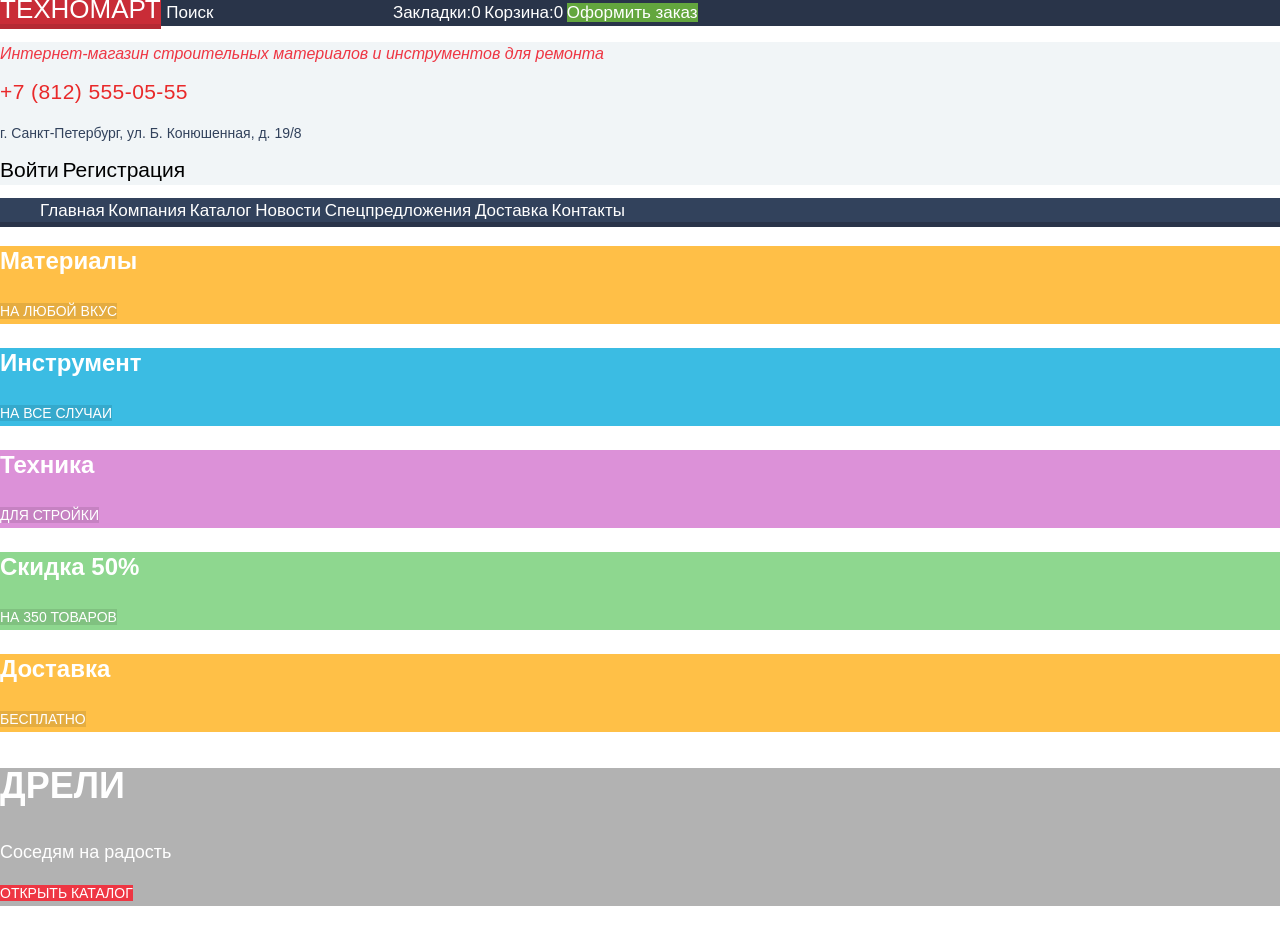
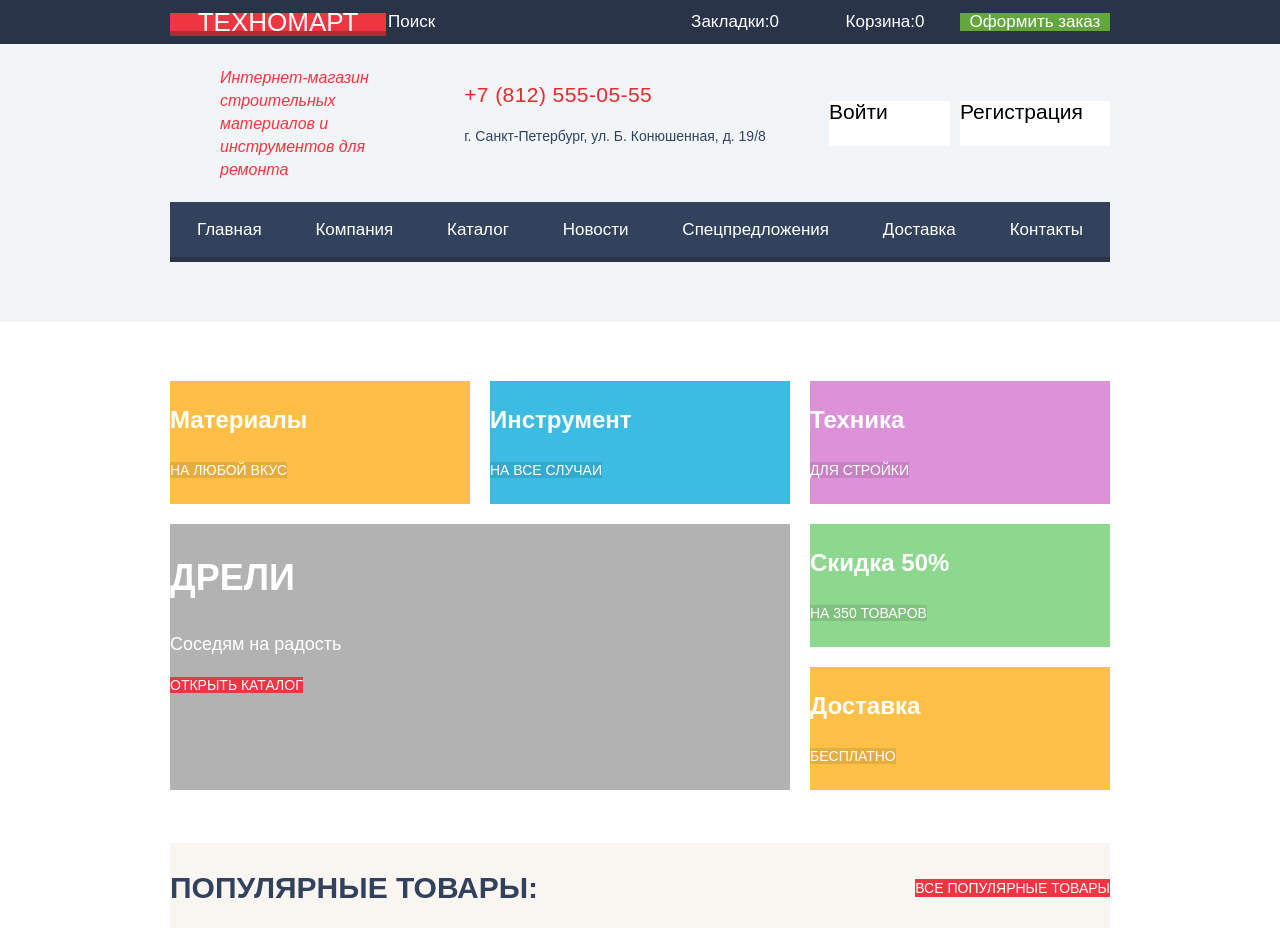
Before and after one commit to RewinKant/1040203-technomart-26, a plain HTML site: page index.html in a window 1280 px wide. Shown: the top 928 px of the page. Drawn offline with Linux system fonts and the light colour scheme; a web font is replaced by a local one.

Commit message:
Проба

```diff
--- a/css/style.css
+++ b/css/style.css
@@ -98,23 +98,45 @@ body {
 .button:active {
   background-color: #ba2732;
 }
+.container {
+  width: 940px;
+  margin: 0 auto;
+}
 /* Header */
+.main-header {
+  display: flex;
+  flex-direction: column;
+  align-items: center;
+  min-height: 200px;
+}
 .login li, .pre-end li {
   list-style-type: none;
   display: inline;
 }
-
+.top-header-wrapper {
+  width: 100%;
+  background-color: #293449;
+}
 .top-header {
+  display: flex;
+  justify-content: space-between;
+  align-items: center;
   background-color: #293449;
 }
 .top-header a {
+  /* display: block; */
+  width: 150px;
+  /* height: 42px; */
+
   font-size: 17px;
   line-height: 18px;
+  text-align: center;
 
   color: #ffffff;
   text-decoration: none;
 }
 .top-header .logo {
+  width: 220px;
   text-transform: uppercase;
   font-size: 26px;
 
@@ -130,12 +152,14 @@ body {
   color: #ffffff;
 }
 .top-header form {
-  display: inline;
+
 }
 .top-header input:hover {
   background-color: #212a3b;
 }
 .top-header input  {
+  width: 270px;
+  min-height: 42px;
   font-size: 17px;
   line-height: 18px;
 
@@ -152,6 +176,10 @@ body {
 
 .top-header input:focus {
   background-color: #ffffff;
+}
+
+.info-buy {
+  display: flex;
 }
 .top-header a:last-child {
   background-color: #63a63e;
@@ -170,11 +198,26 @@ body {
   background-color: #518533;
   color: #b9bec4;
 }
+.bottom-header-wrapper {
+  display: flex;
+  flex-direction: column;
+  width: 100%;
+  min-height: 278px;
 
-.login {
   background-color: #f1f5f7;
 }
+.login {
+  display: flex;
+  justify-content: space-between;
+  align-items: center;
+  min-height: 158px;
+
+}
 .info {
+  display: block;
+  width: 200px;
+  margin-left: 50px;
+
   font-size: 16px;
   line-height: 23px;
   color: #ee3643;
@@ -184,11 +227,28 @@ body {
   font-size: 14px;
   color: #32425c;
 }
+.authorization {
+  display: flex;
+  justify-content: flex-end;
+  width: 300px;
+}
+.authorization-menu:first-child {
+  width: 121px;
+  height: 45px;
+}
+.authorization-menu:last-child {
+  width: 150px;
+  height: 45px;
+  margin-left: 10px;
+}
 .authorization-menu, .user {
+  display: block;
   font-size: 21px;
   line-height: 21px;
   color: #000000;
   text-decoration: none;
+
+  background-color: #ffffff;
 }
 .authorization-menu:hover {
   color: #ee3643
@@ -224,16 +284,28 @@ body {
   background-color: #32425c;
   box-shadow: 0 5px #293449;
 }
+.top-nav ul {
+  display: flex;
+  list-style: none;
+  margin: 0;
+  padding: 0;
+}
 .top-nav li {
-  list-style-type: none;
-  display: inline;
+  display: flex;
+  align-items: center;
+  flex-grow: 1;
+  min-height: 55px;
+
 }
 .top-nav a {
+  flex-grow: 1;
+  /* невнятное решение с падингом */
+  padding: 19px 0;
   font-size: 17px;
   line-height: 17px;
   text-decoration: none;
   color: #ffffff;
-  vertical-align: middle;
+  text-align: center;
 }
 .top-nav a:hover {
   background-color: #293449;
@@ -258,6 +330,21 @@ body {
 
   background-color: #f2f6f8;
 }
+.promo-nav {
+  display: flex;
+  justify-content: space-between;
+  height: 409px;
+  padding-top: 59px;
+  padding-bottom: 53px;
+}
+.promo-nav > div {
+  display: flex;
+  justify-content: flex-end;
+  align-content: flex-start;
+
+  flex-wrap: wrap;
+
+}
 .label h3 {
   font-size: 24px;
   line-height: 30px;
@@ -268,16 +355,23 @@ body {
   background-color: #ffbf47;
 }
 .tools {
+  margin-left: 20px;
   background-color: #3bbce3;
 }
 .technic {
   background-color: #dc91d8;
 }
 .discount {
+  margin-top: 20px;
   background-color: #8ed78f;
 }
 .delivery {
+  margin-top: 20px;
   background-color: #ffc047;
+}
+.label {
+  width: 300px;
+  height: 123px;
 }
 .label a {
   background-color: rgba(0, 0, 0, 0.1);
@@ -290,6 +384,9 @@ body {
 }
 
 .promo-label {
+  width: 620px;
+  height: 266px;
+  margin-top: 20px;
   background-color: #b2b2b2;
 }
 .promo-label h3 {
@@ -306,12 +403,28 @@ body {
 }
 
 .more {
+  display: flex;
+  justify-content: space-between;
+  align-items: center;
+
+  min-height: 89px;
   background-color: #f9f5f0;
 }
+.list {
+  display: flex;
+  justify-content: space-between;
 
+  list-style: none;
+  margin: 20px 0 21px 0;
+  padding: 0;
+}
 .list-item {
+  width: 218px;
+  height: 316px;
   font-family: "PT Sans", "Arial", sans-serif;
   font-weight: 700;
+
+  border: 1px solid #eaeaea;
 }
 .list-item h3 > a {
   font-size: 18px;
@@ -358,6 +471,25 @@ body {
   background-color: #ffffff;
 }
 
+.company-list {
+  display: flex;
+  flex-wrap: wrap;
+  justify-content: space-between;
+}
+.company-list a {
+  display: flex;
+  justify-content: center;
+  align-items: center;
+  margin-top: 20px;
+  width: 218px;
+  height: 143px;
+  border: 1px solid #eaeaea;
+}
+
+.service {
+  width: 100%;
+  background-color: #f4f8fa;
+}
 .service h2, .about h2, .contacts h2, .page-info h2 {
   font-size: 30px;
   line-height: 30px;
@@ -372,6 +504,13 @@ body {
   font-size: 36px;
   line-height: 36px;
   text-transform: uppercase;
+}
+.service-wrapper {
+  display: flex;
+  flex-direction: column;
+}
+.service-detals input {
+  display: none;
 }
 .controls label {
   font-size: 21px;
--- a/index.html
+++ b/index.html
@@ -8,28 +8,35 @@
     <link rel="stylesheet" href="css/style.css">
   </head>
   <body>
-    <header>
-      <div class="top-header">
+    <header class="main-header">
+      <div class="top-header-wrapper">
+        <div class="top-header container">
           <a class="logo">Техномарт</a>
           <form method="post">
             <label for="search" class="visually-hidden">Поле поиска</label>
             <input id="search" type="text" name="search" placeholder="Поиск">
           </form>
-        <a class="top-mark" href="">Закладки:0</a>
+          <div class="info-buy">
+            <a href="">Закладки:0</a>
             <a href="">Корзина:0</a>
             <a href="">Оформить заказ</a>
           </div>
-      <div class="login">
+        </div>
+      </div>
+      <div class="bottom-header-wrapper">
+        <div class="login container">
           <p class="info">Интернет-магазин строительных материалов и инструментов для ремонта</p>
+          <div>
             <a class="tel" href="tel:+78125550555" aria-label="Контактный телефон">+7 (812) 555-05-55</a>
             <p class="address">г. Санкт-Петербург, ул. Б. Конюшенная, д. 19/8</p>
+          </div>
         <!-- Авторизация -->
           <div class="authorization">
             <a class="authorization-menu" href="">Войти</a>
             <a class="authorization-menu" href="">Регистрация</a>
           </div>
         </div>
-      <nav class="top-nav">
+        <nav class="top-nav container">
           <ul>
             <li><a href="index.html">Главная</a></li>
             <li><a href="">Компания</a></li>
@@ -40,10 +47,12 @@
             <li><a href="">Контакты</a></li>
           </ul>
         </nav>
+      </div>
     </header>
     <main>
-      <section>
+      <section class="promo-nav container">
         <h2 class="visually-hidden">Каталог и акции</h2>
+        <div>
           <div class="label materials">
             <h3>Материалы</h3>
             <a class="button" href="">На любой вкус</a>
@@ -52,6 +61,13 @@
             <h3>Инструмент</h3>
             <a class="button" href="">На все случаи</a>
           </div>
+          <div class="promo-label">
+            <h3>Дрели</h3>
+            <p>Соседям на радость</p>
+            <a class="button" href="">Открыть каталог</a>
+          </div>
+        </div>
+        <div>
           <div class="label technic">
             <h3>Техника</h3>
             <a class="button" href="">Для стройки</a>
@@ -64,19 +80,15 @@
             <h3>Доставка</h3>
             <a class="button" href="">Бесплатно</a>
           </div>
-        <div class="promo-label">
-          <h3>Дрели</h3>
-          <p>Соседям на радость</p>
-          <a class="button" href="">Открыть каталог</a>
         </div>
       </section>
       <section>
-        <div class="more">
+        <div class="more container">
           <h2>Популярные товары:</h2>
           <a class="button" href="catalog.html">Все популярные товары</a>
         </div>
-        <div>
-          <ul>
+        <div class="container">
+          <ul class="list">
             <li class="list-item">
               <h3>
                 <a href="">Перфоратор BOSCH BFG 9000</a>
@@ -131,23 +143,29 @@
         </div>
       </section>
       <section>
-        <div class="more">
+        <div class="more container">
           <h2>Популярные производители:</h2>
           <a class="button" href="">Все производители</a>
         </div>
-        <a href="" class="label-manufacturer"><img src="img/bosch.jpg" alt="Логотип BOSCH"></a>
-        <a href="" class="label-manufacturer"><img src="img/makita.jpg" alt="Логотип Makita&reg;"></a>
-        <a href="" class="label-manufacturer"><img src="img/dewalt.jpg" alt="Логотип DeWALT&reg;"></a>
-        <a href="" class="label-manufacturer"><img src="img/interskol.jpg" alt="Логотип ИНТЕРСКОЛ"></a>
-        <a href="" class="label-manufacturer"><img src="img/hitachi.jpg" alt="Логотип HITACHI"></a>
-        <a href="" class="label-manufacturer"><img src="img/lg.jpg" alt="Логотип LG"></a>
-        <a href="" class="label-manufacturer"><img src="img/aeg.jpg" alt="Логотип AEG Power solutions"></a>
-        <a href="" class="label-manufacturer"><img src="img/metabo.jpg" alt="Логотип metabo&reg; work. don&acute;t play"></a>
+        <div class="company-list container">
+          <a href="" class="label-manufacturer"><img src="img/bosch.jpg" alt="Логотип BOSCH" widht="126" height="37"></a>
+          <a href="" class="label-manufacturer"><img src="img/makita.jpg" alt="Логотип Makita&reg;" widht="123" height="40"></a>
+          <a href="" class="label-manufacturer"><img src="img/dewalt.jpg" alt="Логотип DeWALT&reg;"widht="146" height="44"></a>
+          <a href="" class="label-manufacturer"><img src="img/interskol.jpg" alt="Логотип ИНТЕРСКОЛ"widht="200" height="88"></a>
+          <a href="" class="label-manufacturer"><img src="img/hitachi.jpg" alt="Логотип HITACHI"widht="169" height="31"></a>
+          <a href="" class="label-manufacturer"><img src="img/lg.jpg" alt="Логотип LG"widht="121" height="73"></a>
+          <a href="" class="label-manufacturer"><img src="img/aeg.jpg" alt="Логотип AEG Power solutions"widht="151" height="96"></a>
+          <a href="" class="label-manufacturer"><img src="img/metabo.jpg" alt="Логотип metabo&reg; work. don&acute;t play"widht="204" height="69"></a>
+        </div>
       </section>
       <section class="service">
+        <div class="service-wrapper container">
+          <div class="service-info">
             <h2>Сервисы</h2>
             <p>Хороший интернет-магазин отличается от плохого не только ценами!</p>
             <p>Мы стараемся изо всех сил, чтобы сделать ваши покупки приятными.</p>
+          </div>
+          <div class="service-detals">
             <input type="radio" name="service-toggle" id="delivery" checked>
             <input type="radio" name="service-toggle" id="security">
             <input type="radio" name="service-toggle" id="credit">
@@ -173,6 +191,8 @@
                 <a class="button" href="">Отправить заявку</a>
               </li>
             </ul>
+          </div>
+        </div>
       </section>
       <section class="about">
         <h2>Компания "Техномарт"</h2>
```
Lines whose indentation alone changed are shown as unchanged.
